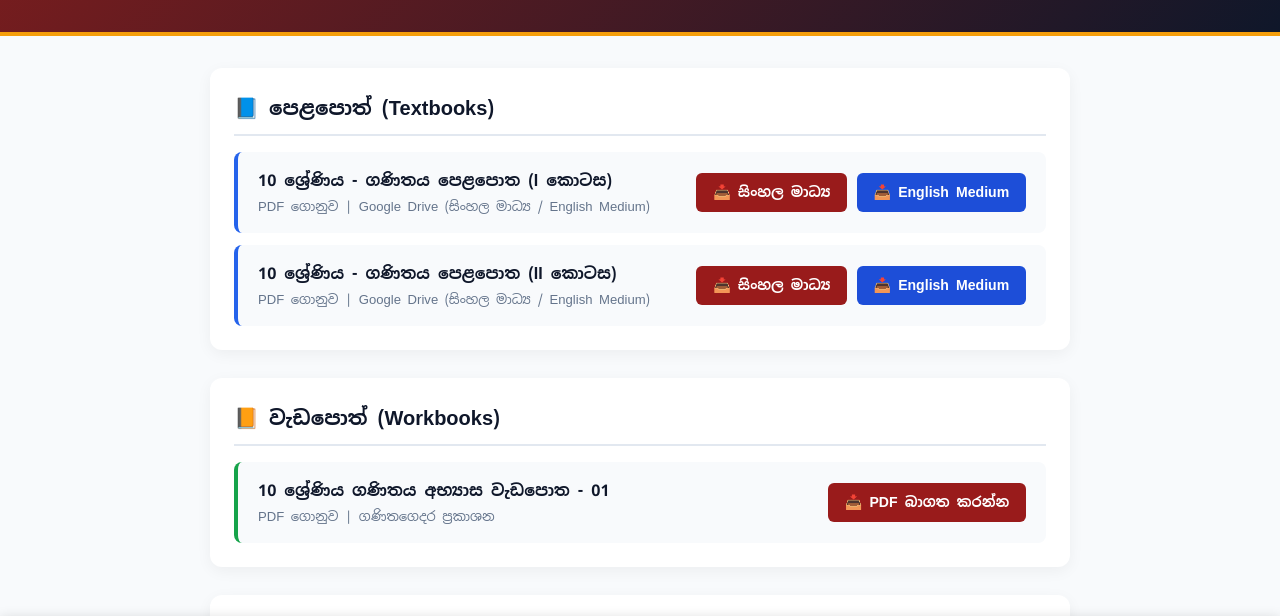
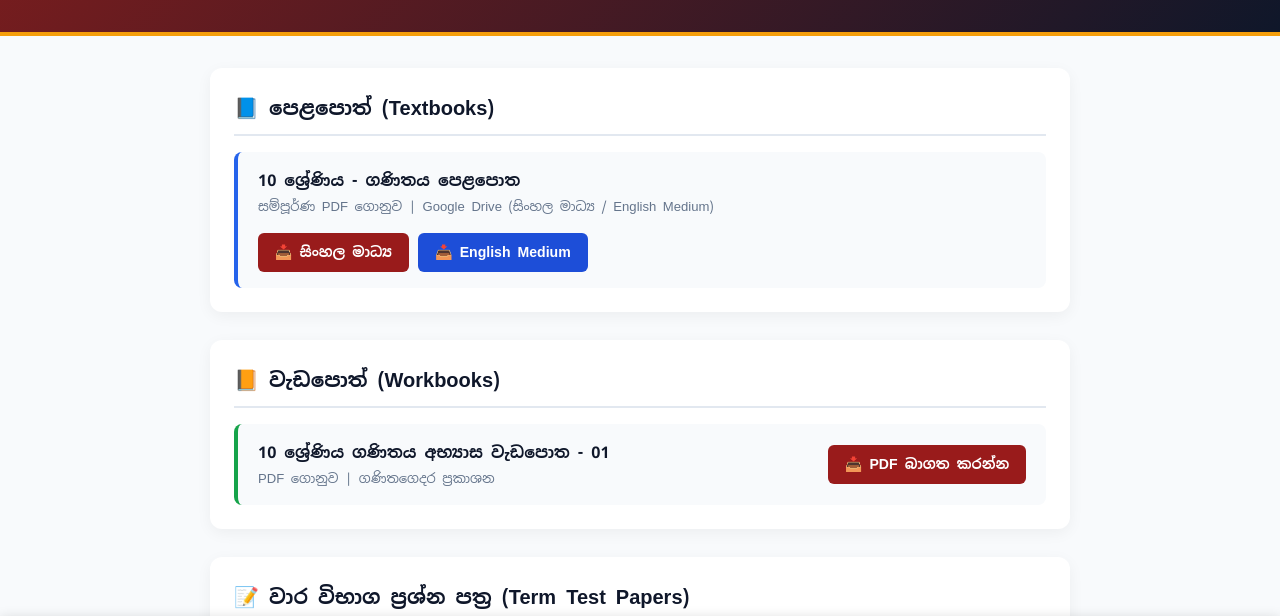
Before and after one commit to roshanmarambage-byte/roshanmarambage-byte.github.io, a plain HTML site: page grade10.html in a window 1280 px wide. Shown: the part 134-750 px from the top of the page. Drawn offline with Linux system fonts and the light colour scheme.

Commit message:
Update grade10.html

```diff
--- a/grade10.html
+++ b/grade10.html
@@ -50,23 +50,12 @@
 
             <div class="pdf-row b-blue">
                 <div>
-                    <div class="pdf-name">10 ශ්‍රේණිය - ගණිතය පෙළපොත (I කොටස)</div>
-                    <div class="pdf-info">PDF ගොනුව | Google Drive (සිංහල මාධ්‍ය / English Medium)</div>
+                    <div class="pdf-name">10 ශ්‍රේණිය - ගණිතය පෙළපොත</div>
+                    <div class="pdf-info">සම්පූර්ණ PDF ගොනුව | Google Drive (සිංහල මාධ්‍ය / English Medium)</div>
                 </div>
                 <div class="btn-group">
-                    <a href="සිංහල_මාධ්‍ය_I_GOOGLE_DRIVE_LINK_HERE" target="_blank" class="dl-btn">📥 සිංහල මාධ්‍ය</a>
-                    <a href="ENGLISH_MEDIUM_I_GOOGLE_DRIVE_LINK_HERE" target="_blank" class="dl-btn dl-btn-blue">📥 English Medium</a>
-                </div>
-            </div>
-
-            <div class="pdf-row b-blue">
-                <div>
-                    <div class="pdf-name">10 ශ්‍රේණිය - ගණිතය පෙළපොත (II කොටස)</div>
-                    <div class="pdf-info">PDF ගොනුව | Google Drive (සිංහල මාධ්‍ය / English Medium)</div>
-                </div>
-                <div class="btn-group">
-                    <a href="සිංහල_මාධ්‍ය_II_GOOGLE_DRIVE_LINK_HERE" target="_blank" class="dl-btn">📥 සිංහල මාධ්‍ය</a>
-                    <a href="ENGLISH_MEDIUM_II_GOOGLE_DRIVE_LINK_HERE" target="_blank" class="dl-btn dl-btn-blue">📥 English Medium</a>
+                    <a href="සිංහල_මාධ්‍ය_GOOGLE_DRIVE_LINK_HERE" target="_blank" class="dl-btn">📥 සිංහල මාධ්‍ය</a>
+                    <a href="ENGLISH_MEDIUM_GOOGLE_DRIVE_LINK_HERE" target="_blank" class="dl-btn dl-btn-blue">📥 English Medium</a>
                 </div>
             </div>
         </div>
```
